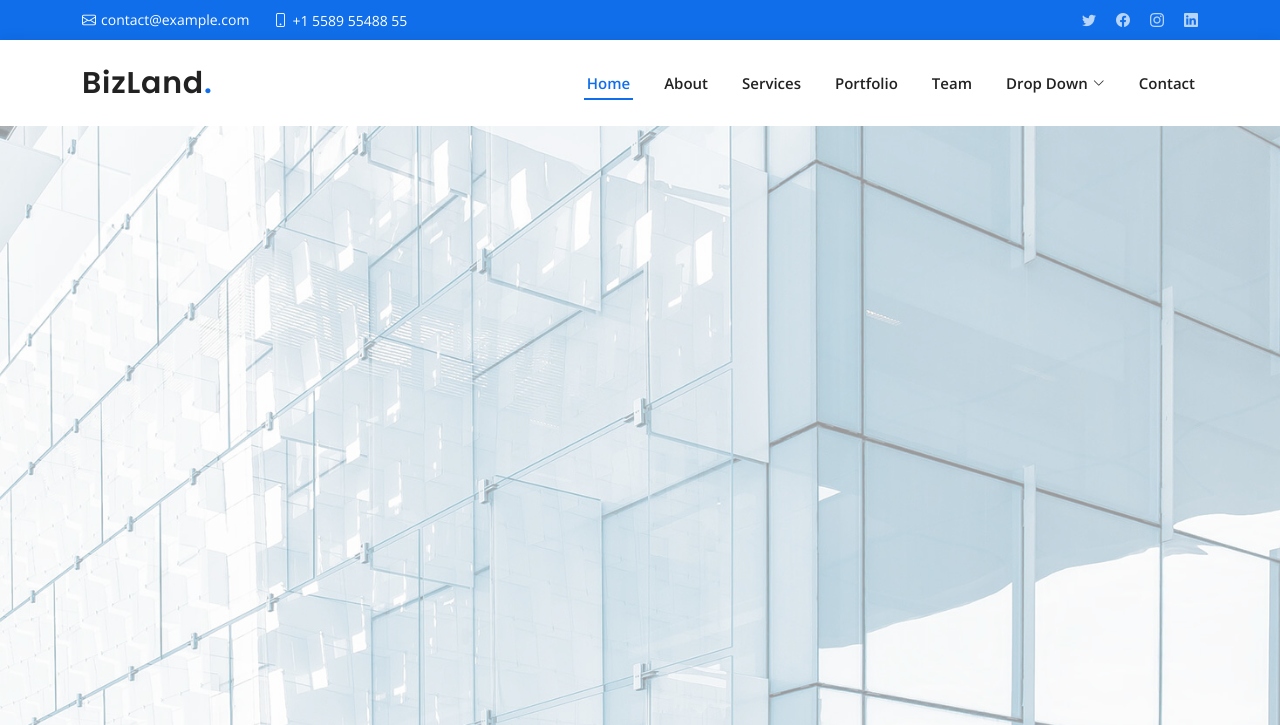
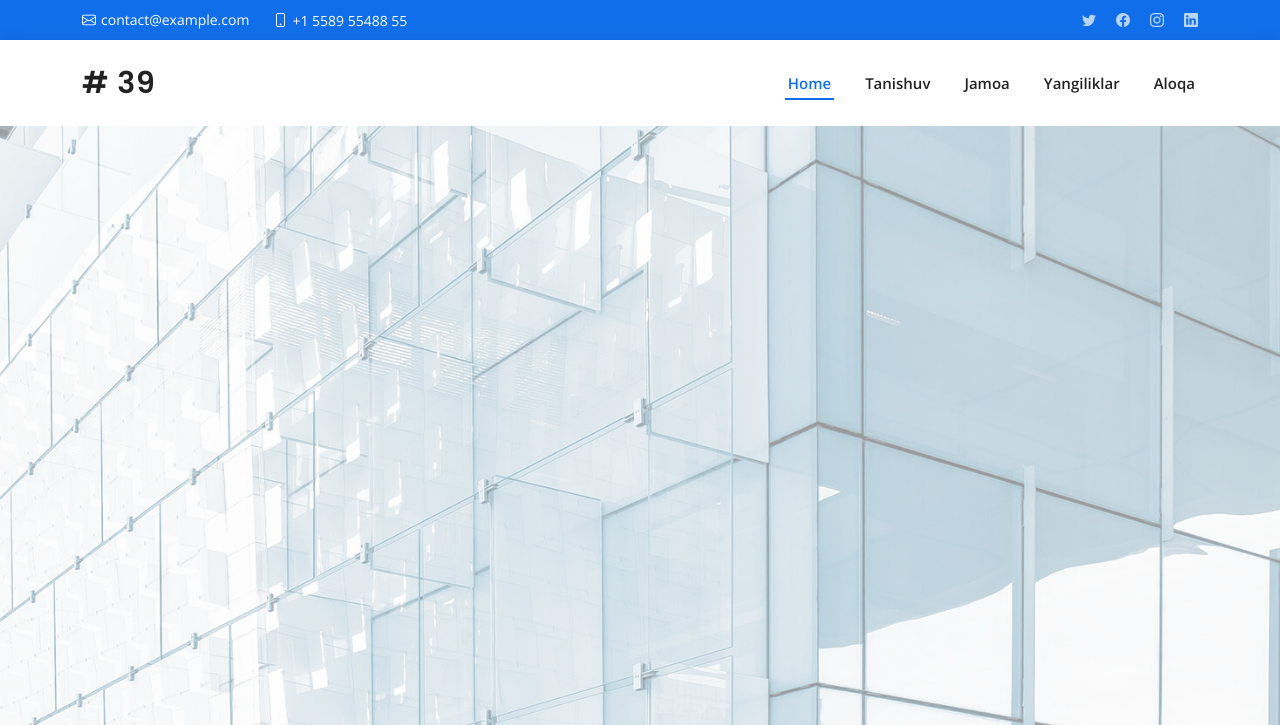
Before and after one commit to wahidustoz/school39, an ASP.NET Core app: page / in a window 1280 px wide. Shown: the top 725 px of the page. Run offline with ASP.NET Core 8, Linux system fonts and the light colour scheme; style sheets or scripts are compiled from the project's sources.

Commit message:
Farxod/features/navbar and skills updating (#18)
* Updated HeaderComponent.razor

* Updated HeaderComponent.razor and SkillsComponent

* Updated HeaderComponent.razor and SkillsComponent

* Update HeaderComponent.razor

```diff
--- a/src/School39.Landing/Components/HeaderComponent.razor
+++ b/src/School39.Landing/Components/HeaderComponent.razor
@@ -2,36 +2,17 @@
 <header id="header" class="d-flex align-items-center">
     <div class="container d-flex align-items-center justify-content-between">
 
-        <h1 class="logo"><a href="index.html">BizLand<span>.</span></a></h1>
+        <h1 class="logo"><a href="index.html"># 39</a></h1>
         <!-- Uncomment below if you prefer to use an image logo -->
         <!-- <a href="index.html" class="logo"><img src="assets/img/logo.png" alt=""></a>-->
 
         <nav id="navbar" class="navbar">
             <ul>
                 <li><a class="nav-link scrollto active" href="#hero">Home</a></li>
-                <li><a class="nav-link scrollto" href="#about">About</a></li>
-                <li><a class="nav-link scrollto" href="#services">Services</a></li>
-                <li><a class="nav-link scrollto " href="#portfolio">Portfolio</a></li>
-                <li><a class="nav-link scrollto" href="#team">Team</a></li>
-                <li class="dropdown"><a href="#"><span>Drop Down</span> <i class="bi bi-chevron-down"></i></a>
-                    <ul>
-                        <li><a href="#">Drop Down 1</a></li>
-                        <li class="dropdown"><a href="#"><span>Deep Drop Down</span> <i
-                                    class="bi bi-chevron-right"></i></a>
-                            <ul>
-                                <li><a href="#">Deep Drop Down 1</a></li>
-                                <li><a href="#">Deep Drop Down 2</a></li>
-                                <li><a href="#">Deep Drop Down 3</a></li>
-                                <li><a href="#">Deep Drop Down 4</a></li>
-                                <li><a href="#">Deep Drop Down 5</a></li>
-                            </ul>
-                        </li>
-                        <li><a href="#">Drop Down 2</a></li>
-                        <li><a href="#">Drop Down 3</a></li>
-                        <li><a href="#">Drop Down 4</a></li>
-                    </ul>
-                </li>
-                <li><a class="nav-link scrollto" href="#contact">Contact</a></li>
+                <li><a class="nav-link scrollto" href="#about">Tanishuv</a></li>
+                <li><a class="nav-link scrollto" href="#team">Jamoa</a></li>
+                <li><a class="nav-link scrollto " href="">Yangiliklar</a></li>
+                <li><a class="nav-link scrollto" href="#contact">Aloqa</a></li>
             </ul>
             <i class="bi bi-list mobile-nav-toggle"></i>
         </nav><!-- .navbar -->
--- a/src/School39.Landing/Components/SkillsComponent.razor
+++ b/src/School39.Landing/Components/SkillsComponent.razor
@@ -69,5 +69,6 @@
         </div>
 
     </div>
+
 </section>
 <!-- End Skills Section -->
```
